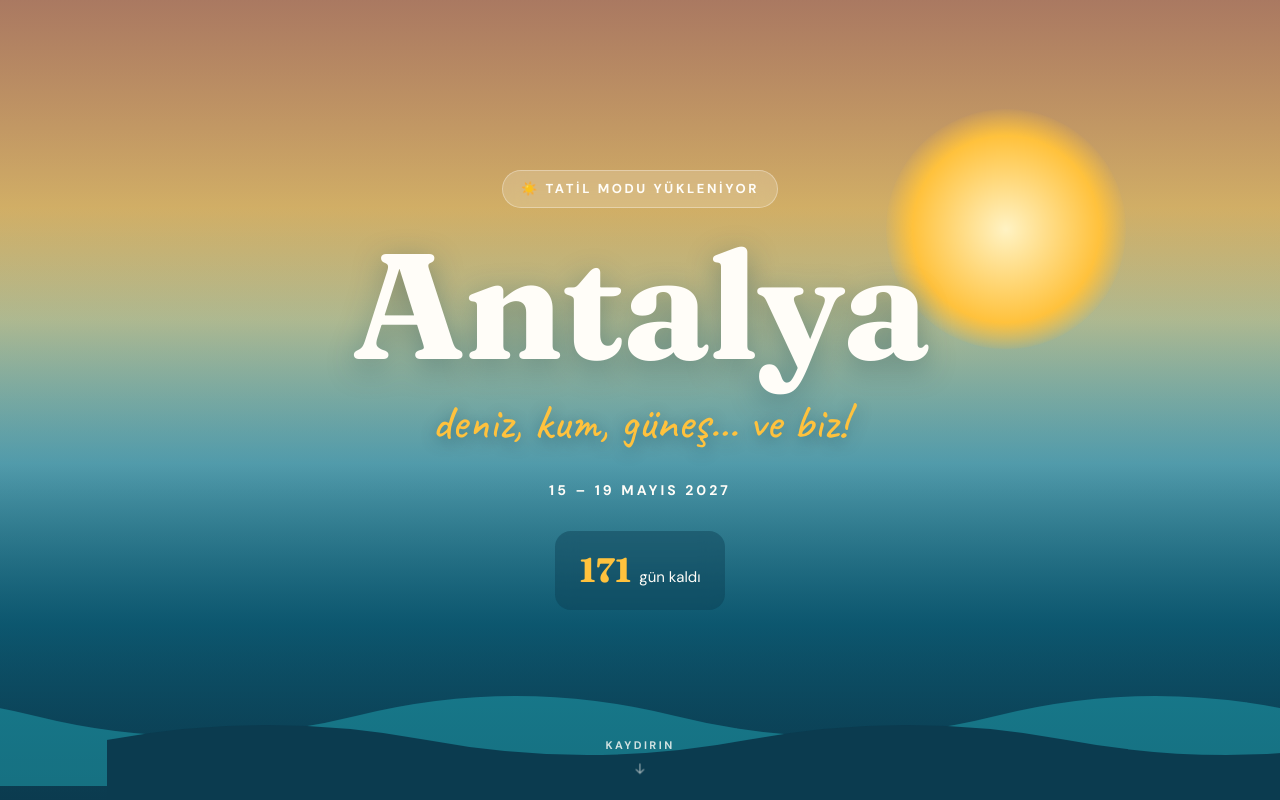
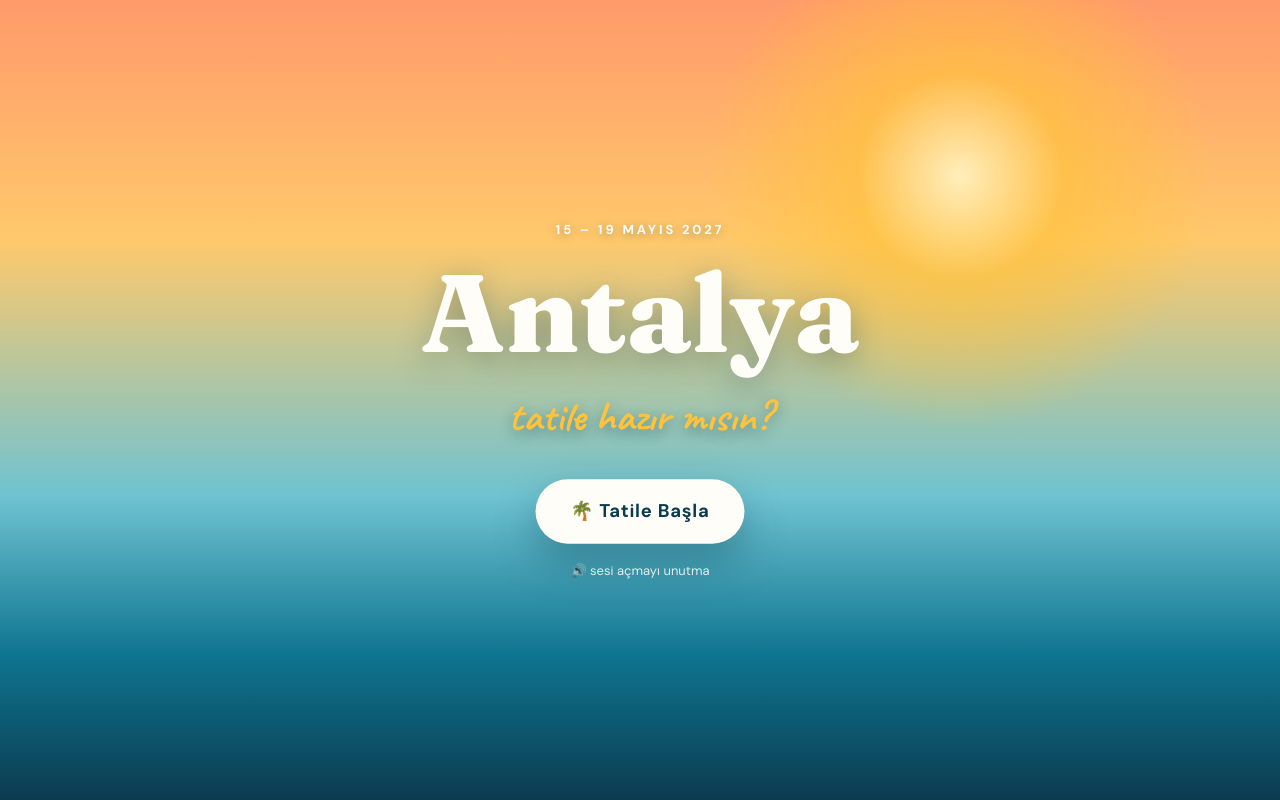
Before and after one commit to cancck/antalya-tatil, a plain HTML site: page index.html in a window 1280 px wide. Shown: the top 800 px of the page. Drawn offline with Linux system fonts and the light colour scheme.

Commit message:
Giriş ekranı: 'Tatile Başla' dokunuşuyla müzik başlar
Co-Authored-By: Claude Opus 5.5 <noreply@anthropic.com>

```diff
--- a/index.html
+++ b/index.html
@@ -354,6 +354,32 @@
   .lb-nav.prev{left:-22px}.lb-nav.next{right:-22px}
   body.lightbox-open{overflow:hidden}
 
+  /* ---------- GİRİŞ EKRANI ---------- */
+  .intro-gate{
+    position:fixed;inset:0;z-index:100;
+    display:flex;flex-direction:column;align-items:center;justify-content:center;gap:18px;
+    padding:24px;text-align:center;color:var(--white);
+    background:
+      radial-gradient(circle at 75% 22%, rgba(255,243,196,.9) 0, rgba(255,194,61,.7) 9%, rgba(255,194,61,0) 22%),
+      linear-gradient(180deg, #ff9a6b 0%, #ffc96b 30%, #6fc3d1 62%, var(--sea) 82%, var(--deep) 100%);
+    transition:opacity .7s ease, visibility .7s ease;
+  }
+  .intro-gate.gone{opacity:0;visibility:hidden}
+  .intro-gate .g-small{font-size:13px;font-weight:700;letter-spacing:.22em;text-transform:uppercase;text-shadow:0 2px 10px rgba(11,59,79,.4)}
+  .intro-gate .g-title{font-family:var(--font-serif);font-weight:800;font-size:clamp(48px, 12vw, 110px);line-height:1;text-shadow:0 8px 30px rgba(11,59,79,.35)}
+  .intro-gate .g-hand{font-family:var(--font-hand);font-weight:700;font-size:clamp(28px, 6vw, 42px);color:var(--sun);text-shadow:0 4px 14px rgba(11,59,79,.45)}
+  .gate-btn{
+    margin-top:14px;
+    padding:18px 34px;border-radius:999px;
+    background:var(--white);color:var(--deep);
+    font-size:18px;font-weight:700;letter-spacing:.04em;
+    box-shadow:0 18px 40px rgba(11,59,79,.35);
+    animation:pulse 1.8s ease-in-out infinite;
+  }
+  @keyframes pulse{0%,100%{transform:scale(1)}50%{transform:scale(1.06)}}
+  .intro-gate .g-note{font-size:13px;opacity:.85}
+  body.gate-open{overflow:hidden}
+
   .confetti{position:fixed;top:-20px;z-index:50;width:10px;height:14px;pointer-events:none;animation:fall linear forwards}
   @keyframes fall{to{transform:translateY(110vh) rotate(720deg)}}
 
@@ -380,7 +406,14 @@
 </style>
 </head>
 
-<body>
+<body class="gate-open">
+<div class="intro-gate" id="introGate" role="dialog" aria-label="Giriş">
+  <div class="g-small">15 – 19 Mayıs 2027</div>
+  <div class="g-title">Antalya</div>
+  <div class="g-hand">tatile hazır mısın?</div>
+  <button class="gate-btn" id="gateBtn" type="button">🌴 Tatile Başla</button>
+  <div class="g-note">🔊 sesi açmayı unutma</div>
+</div>
 <header class="hero" id="hero">
   <video id="heroVideo" autoplay muted loop playsinline preload="metadata">
     <source src="fotolar/2.mp4" type="video/mp4" />
@@ -537,7 +570,7 @@
   <svg class="play-icon" viewBox="0 0 24 24" fill="currentColor" aria-hidden="true"><path d="M8 5v14l11-7z"/></svg>
   <svg class="pause-icon" viewBox="0 0 24 24" fill="currentColor" aria-hidden="true"><path d="M6 5h4v14H6zm8 0h4v14h-4z"/></svg>
 </button>
-<div id="ytWrap" aria-hidden="true" style="position:fixed;left:-9999px;top:0;width:200px;height:200px;overflow:hidden;pointer-events:none"><div id="ytPlayer"></div></div>
+<div id="ytWrap" aria-hidden="true" style="position:fixed;left:0;bottom:0;z-index:-5;width:200px;height:200px;opacity:.01;overflow:hidden;pointer-events:none"><div id="ytPlayer"></div></div>
 
 <dialog id="lightbox" aria-label="Fotoğraf önizleme">
   <button type="button" id="lightboxClose" aria-label="Kapat">×</button>
@@ -668,10 +701,11 @@
         onReady:() => {
           ytReady = true;
           musicBtn.hidden = false;
-          if(wantPlay) playMusic();
+          if(wantPlay){ playMusic(); }
+          else { yt.mute(); yt.playVideo(); }   // sessizce ısınsın, dokununca sesi açılır
         },
         onStateChange:(e) => {
-          if(e.data === YT.PlayerState.PLAYING){ musicBtn.classList.add("playing"); stopGestureListen(); }
+          if(e.data === YT.PlayerState.PLAYING && !yt.isMuted()){ musicBtn.classList.add("playing"); stopGestureListen(); }
           if(e.data === YT.PlayerState.PAUSED) musicBtn.classList.remove("playing");
           if(e.data === YT.PlayerState.ENDED){ yt.seekTo(START_AT, true); yt.playVideo(); }
         }
@@ -679,9 +713,10 @@
     });
   };
 
-  function playMusic(){
+  function playMusic(fromStart){
     wantPlay = true;
     if(!ytReady) return;
+    if(fromStart) yt.seekTo(START_AT, true);
     yt.unMute();
     yt.setVolume(80);
     yt.playVideo();
@@ -695,6 +730,16 @@
   function firstGesture(){ if(!userPaused) playMusic(); }
   function stopGestureListen(){ GESTURES.forEach((ev) => document.removeEventListener(ev, firstGesture)); }
   GESTURES.forEach((ev) => document.addEventListener(ev, firstGesture, { passive:true }));
+
+  const gate = $("introGate");
+  $("gateBtn").addEventListener("click", (e) => {
+    e.stopPropagation();
+    userPaused = false;
+    playMusic(true);
+    gate.classList.add("gone");
+    document.body.classList.remove("gate-open");
+    setTimeout(() => gate.remove(), 800);
+  });
   musicBtn.addEventListener("click", (e) => {
     e.stopPropagation();
     const playing = musicBtn.classList.contains("playing");
```
